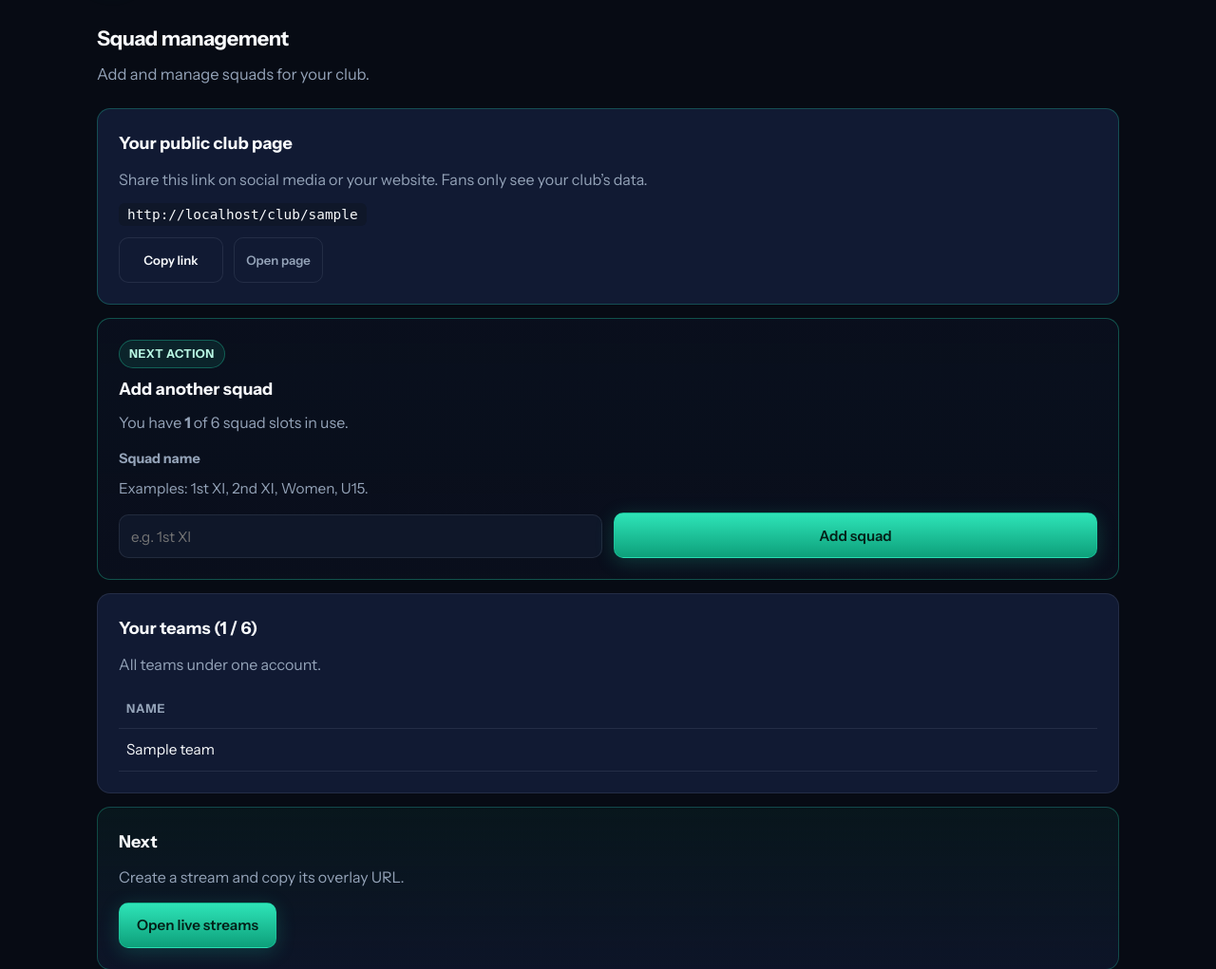
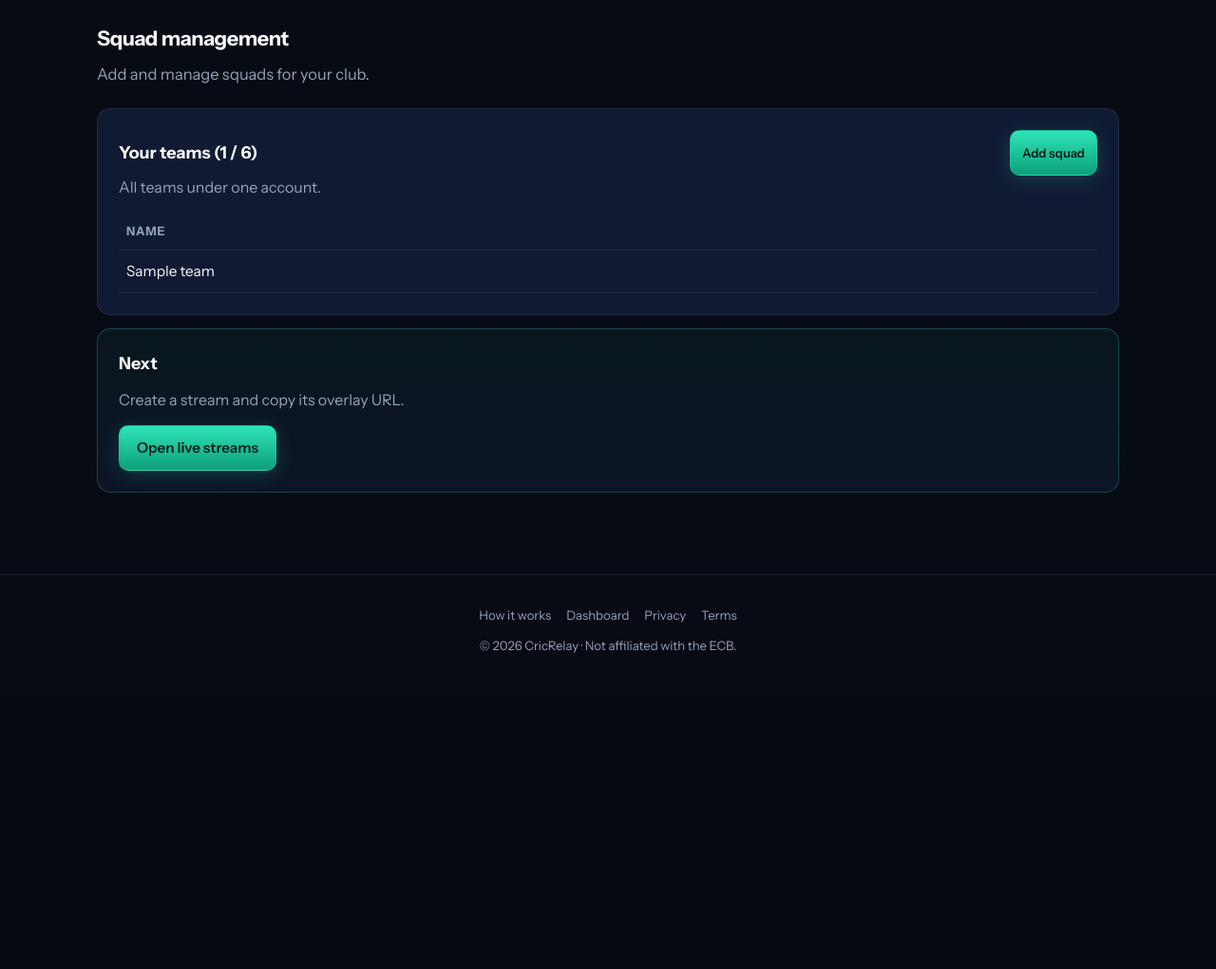
Before and after one commit to g-krish93/score, a Flask app: page /dashboard in a window 1280 px wide. Shown: the part 65-1086 px from the top of the page at 95% size. After the commit the page ends 753 px from the top, so only its background shows below. Run offline with Flask 3, Linux system fonts and the light colour scheme; the visitor is signed in with stand-in values (Sample User, id 1); tables that the repository leaves empty hold one stand-in row (values such as "Sample post").

Commit message:
﻿Restructure operator flow: teams-first, streams-first, and fixture-driven start.
This removes supporter public-page blocks, adds modal add-squad UX, moves current streams controls above manual stream start, and expands home fixture rows with direct stream-start inputs.

Co-authored-by: Cursor <cursoragent@cursor.com>

```diff
--- a/server/app.py
+++ b/server/app.py
@@ -11,6 +11,7 @@ from email.message import EmailMessage
 from functools import wraps
 from pathlib import Path
 from typing import Optional
+from urllib.parse import urlparse
 
 from dotenv import load_dotenv
 from flask import (
@@ -253,6 +254,31 @@ def _safe_hex_color(value: str, default: str) -> str:
     if re.fullmatch(r"#[0-9a-fA-F]{6}", raw):
         return raw.lower()
     return default
+
+
+def _fixture_candidate_urls(base_url: str) -> list[str]:
+    raw = (base_url or "").strip().rstrip("/")
+    if not raw:
+        return []
+    parsed = urlparse(raw)
+    host_root = f"{parsed.scheme}://{parsed.netloc}" if parsed.scheme and parsed.netloc else ""
+    low = raw.lower()
+    candidates = [raw]
+    if host_root:
+        candidates.append(f"{host_root}/Matches")
+    if "/website/results" in low and host_root:
+        candidates.append(f"{host_root}/Matches")
+    if "/match_details" in low and host_root:
+        candidates.append(f"{host_root}/Matches")
+    out = []
+    seen = set()
+    for c in candidates:
+        k = c.lower()
+        if k in seen:
+            continue
+        seen.add(k)
+        out.append(c)
+    return out
 
 
 @contextmanager
@@ -867,15 +893,27 @@ def dashboard_home():
     active_ids = {m.play_cricket_match_id for m in matches}
     fixtures = []
     fixtures_error = None
-    try:
-        fixtures = scrape_fixtures(org.play_cricket_base_url, limit=36)
-    except Exception as exc:
-        fixtures_error = str(exc)
+    fixture_source_url = ""
+    probe_errors = []
+    for candidate in _fixture_candidate_urls(org.play_cricket_base_url):
+        try:
+            rows = scrape_fixtures(candidate, limit=36)
+            if rows:
+                fixtures = rows
+                fixture_source_url = candidate
+                break
+        except Exception as exc:
+            probe_errors.append(f"{candidate}: {exc}")
+    if not fixtures and probe_errors:
+        fixtures_error = probe_errors[0]
+    if not fixture_source_url:
+        fixture_source_url = org.play_cricket_base_url
     return render_template(
         "cricrelay_dashboard_home.html",
         org=org,
         fixtures=fixtures,
         fixtures_error=fixtures_error,
+        fixture_source_url=fixture_source_url,
         active_ids=active_ids,
         teams=teams,
         stream_slots_used=len(matches),
--- a/static/cricrelay.css
+++ b/static/cricrelay.css
@@ -1519,3 +1519,16 @@ label.cr-label {
   font-size: 0.88rem;
   padding: 8px 12px;
 }
+
+.cr-dialog {
+  border: 1px solid var(--cr-border);
+  border-radius: var(--cr-radius);
+  background: var(--cr-card);
+  color: var(--cr-text);
+  width: min(460px, 92vw);
+  padding: 20px;
+}
+
+.cr-dialog::backdrop {
+  background: rgba(2, 8, 23, 0.72);
+}
--- a/templates/cricrelay_dashboard.html
+++ b/templates/cricrelay_dashboard.html
@@ -11,49 +11,19 @@
     </div>
   </div>
 
-  <div class="cr-card" style="border-color:rgba(34,211,168,.28);">
-    <h2>Your public club page</h2>
-    <p class="cr-muted" style="margin:0 0 12px;">Share this link on social media or your website. Fans only see your club’s data.</p>
-    <p style="margin:0;"><code class="cr-code" id="public-club-url">{{ url_for('public_club_page', slug=org.slug, _external=True) }}</code></p>
-    <button type="button" class="cr-btn cr-btn-secondary cr-btn-sm cr-btn-copy" style="margin-top:12px;" data-copy-text="{{ url_for('public_club_page', slug=org.slug, _external=True) }}">Copy link</button>
-    <a class="cr-btn cr-btn-ghost cr-btn-sm" style="margin-top:12px;margin-left:8px;" href="{{ url_for('public_club_page', slug=org.slug) }}" target="_blank" rel="noopener">Open page</a>
-  </div>
-
   {% with messages = get_flashed_messages(with_categories=true) %}
     {% if messages %}
       {% for cat, m in messages %}<div class="cr-flash {% if cat == 'error' %}error{% else %}success{% endif %}">{{ m }}</div>{% endfor %}
     {% endif %}
   {% endwith %}
 
-  {% if squad_slots_used < squad_slots_total %}
-  <div class="cr-card cr-next-action">
-    <p class="cr-next-action-label">Next action</p>
-    {% if not teams %}
-    <h2>Add your first squad</h2>
-    <p class="cr-muted" style="margin:0 0 14px;">Start here. Then create your first live stream in one click.</p>
-    {% else %}
-    <h2>Add another squad</h2>
-    <p class="cr-muted" style="margin:0 0 14px;">You have <strong>{{ squad_slots_used }}</strong> of {{ squad_slots_total }} squad slots in use.</p>
-    {% endif %}
-    <form method="post" action="{{ url_for('dashboard_add_team') }}" class="cr-next-action-form">
-      <label class="cr-label" for="team_name">Squad name</label>
-      <p class="cr-help">Examples: 1st XI, 2nd XI, Women, U15.</p>
-      <div class="cr-row2">
-        <input class="cr-input" id="team_name" name="name" placeholder="e.g. 1st XI" required>
-        <button type="submit" class="cr-btn cr-btn-primary" style="margin-top:14px;">Add squad</button>
-      </div>
-    </form>
-  </div>
-  {% else %}
-  <div class="cr-card cr-next-action">
-    <p class="cr-next-action-label">Next action</p>
-    <h2>Squad limit reached</h2>
-    <p class="cr-muted" style="margin:0;">You are using all {{ squad_slots_total }} squad slots for this account.</p>
-  </div>
-  {% endif %}
-
   <div class="cr-card">
-    <h2>Your teams ({{ squad_slots_used }} / {{ squad_slots_total }})</h2>
+    <div style="display:flex;justify-content:space-between;align-items:center;gap:10px;flex-wrap:wrap;">
+      <h2 style="margin:0;">Your teams ({{ squad_slots_used }} / {{ squad_slots_total }})</h2>
+      {% if squad_slots_used < squad_slots_total %}
+      <button type="button" class="cr-btn cr-btn-primary cr-btn-sm" data-open-add-squad>Add squad</button>
+      {% endif %}
+    </div>
     <p class="cr-muted" style="margin:0 0 14px;">All teams under one account.</p>
     {% if teams %}
     <div class="cr-table-wrap">
@@ -65,7 +35,7 @@
       </table>
     </div>
     {% else %}
-    <p class="cr-muted">No squads yet. Add your first team in the next action card above.</p>
+    <p class="cr-muted">No squads yet. Click Add squad to create your first one.</p>
     {% endif %}
   </div>
 
@@ -79,5 +49,30 @@
     {% endif %}
     <a class="cr-btn cr-btn-primary" href="{{ url_for('dashboard_relays') }}">Open live streams</a>
   </div>
+  <dialog id="add-squad-dialog" class="cr-dialog">
+    <form method="post" action="{{ url_for('dashboard_add_team') }}">
+      <h3 style="margin:0 0 10px;">Add squad</h3>
+      <label class="cr-label" for="team_name_modal">Squad name</label>
+      <input class="cr-input" id="team_name_modal" name="name" placeholder="e.g. 1st XI" required>
+      <div class="cr-stream-actions" style="margin-top:14px;">
+        <button type="submit" class="cr-btn cr-btn-primary cr-btn-sm">Add squad</button>
+        <button type="button" class="cr-btn cr-btn-secondary cr-btn-sm" data-close-add-squad>Cancel</button>
+      </div>
+    </form>
+  </dialog>
 </main>
 {% endblock %}
+
+{% block extra_scripts %}
+<script>
+  (function () {
+    const openBtn = document.querySelector("[data-open-add-squad]");
+    const dlg = document.getElementById("add-squad-dialog");
+    if (!openBtn || !dlg || typeof dlg.showModal !== "function") return;
+    openBtn.addEventListener("click", () => dlg.showModal());
+    dlg.querySelectorAll("[data-close-add-squad]").forEach((el) => {
+      el.addEventListener("click", () => dlg.close());
+    });
+  })();
+</script>
+{% endblock %}
```
Also changed, not shown: templates/cricrelay_dashboard_home.html (+15 -6 lines), templates/cricrelay_dashboard_relays.html (+45 -62 lines).
